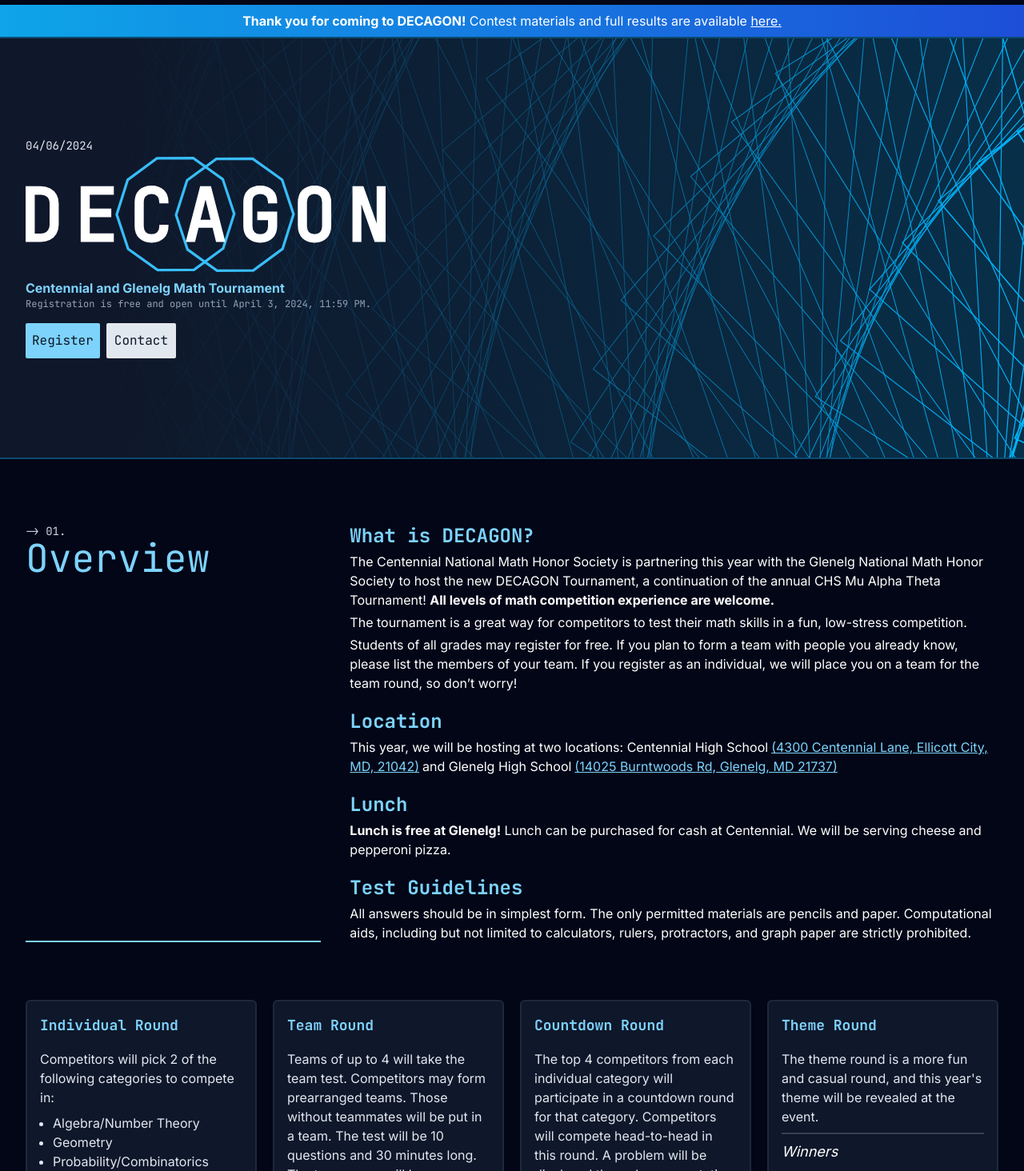
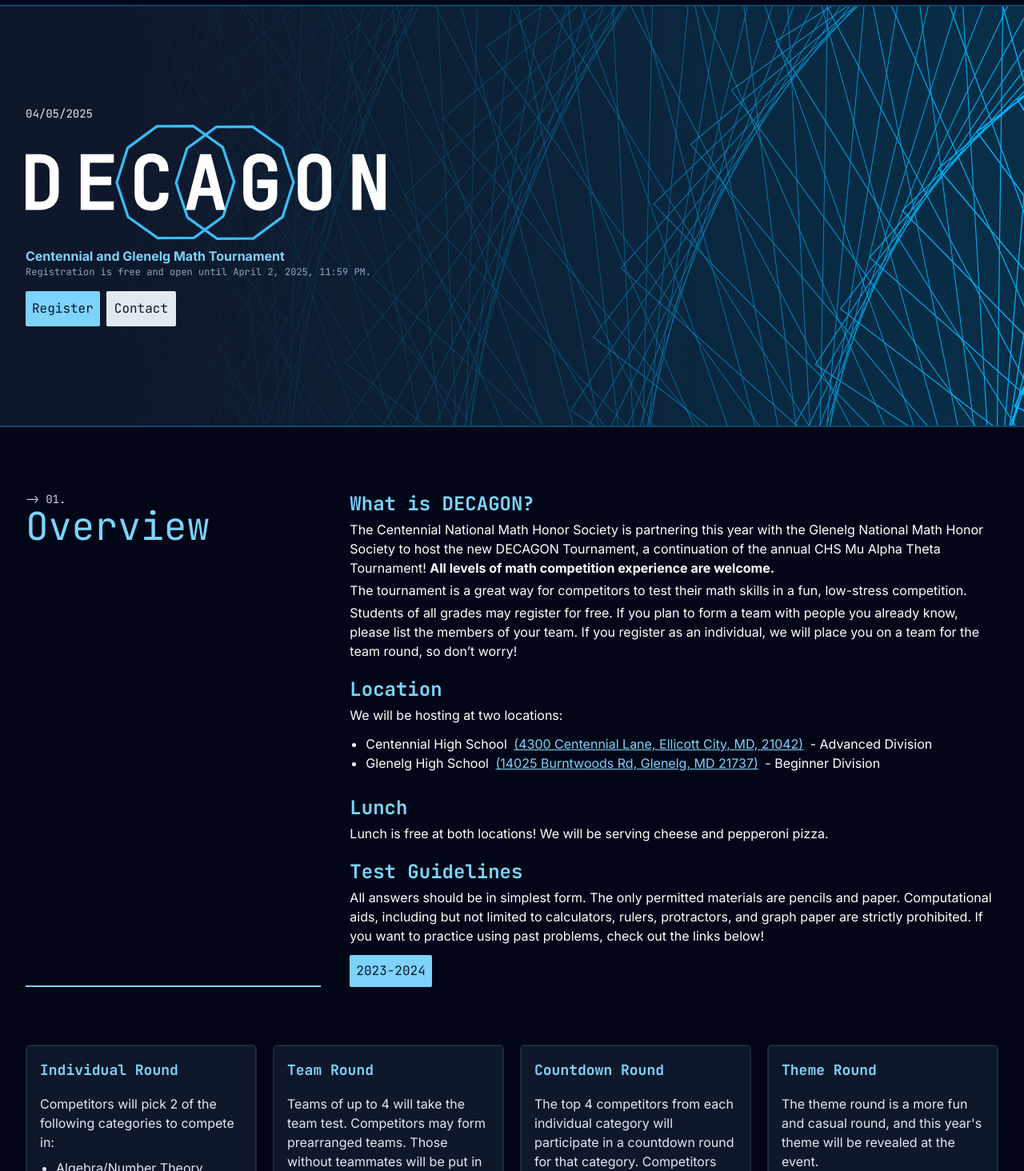
Before and after one commit to DECAGON-Tournament/decagon-site, a Next.js app: page / in a window 1280 px wide. Shown: the part 46-1510 px from the top of the page at 80% size. Built offline with nearby package versions, Linux system fonts and the light colour scheme.

Commit message:
2025 updates

```diff
--- a/src/app/components/about.tsx
+++ b/src/app/components/about.tsx
@@ -20,21 +20,22 @@
                 Students of all grades may register for free. If you plan to form a team with people you already know, please list the members of your team. If you register as an individual, we will place you on a team for the team round, so don’t worry!
             </p>
             <h1 className={`font-mono text-sky-300 font-bold text-2xl mt-4`}>Location</h1>
-            <p>
-                This year, we will be hosting at two locations: Centennial High School
-                <a className="link mx-1 text-sky-50" href="https://maps.app.goo.gl/vRjrU1QYevxyWkRS8" target="_blank" rel="noopener noreferrer">(4300 Centennial Lane, Ellicott City, MD, 21042)</a>
-                and Glenelg High School
-                <a className="link mx-1 text-sky-50" href="https://maps.app.goo.gl/hD43XwYAafoT5kobA" target="_blank" rel="noopener noreferrer">(14025 Burntwoods Rd, Glenelg, MD 21737)</a>
-
-            </p>
+            <p>We will be hosting at two locations:</p>
+            <ul className='ml-5 list-disc my-2'>
+                    <li>Centennial High School <a className="link mx-1 text-sky-50" href="https://maps.app.goo.gl/vRjrU1QYevxyWkRS8" target="_blank" rel="noopener noreferrer">(4300 Centennial Lane, Ellicott City, MD, 21042)</a> - Advanced Division</li>
+                    <li>Glenelg High School <a className="link mx-1 text-sky-50" href="https://maps.app.goo.gl/hD43XwYAafoT5kobA" target="_blank" rel="noopener noreferrer">(14025 Burntwoods Rd, Glenelg, MD 21737)</a> - Beginner Division</li>
+                </ul>
             <h1 className={`font-mono text-sky-300 font-bold text-2xl mt-4`}>Lunch</h1>
             <p>
-                <span className='font-bold'>Lunch is free at Glenelg!</span> Lunch can be purchased for cash at Centennial. We will be serving cheese and pepperoni pizza.
+                Lunch is free at both locations! We will be serving cheese and pepperoni pizza.
             </p>
             <h1 className={`font-mono text-sky-300 font-bold text-2xl mt-4`}>Test Guidelines</h1>
             <p>
-                All answers should be in simplest form. The only permitted materials are pencils and paper. Computational aids, including but not limited to calculators, rulers, protractors, and graph paper are strictly prohibited.
+                All answers should be in simplest form. The only permitted materials are pencils and paper. Computational aids, including but not limited to calculators, rulers, protractors, and graph paper are strictly prohibited. If you want to practice using past problems, check out the links below!
             </p>
+            <div className="flex flex-row mt-2 gap-2">
+                <a className={`font-mono btn-primary`} href="https://drive.google.com/drive/folders/1BlJLLr1IBxH8IXzaZcnZw0ABs-K3rMog?usp=sharing" target="_blank" rel="noopener noreferrer">2023-2024</a>
+            </div>
         </div>
     </div>
 }
--- a/src/app/components/hero.tsx
+++ b/src/app/components/hero.tsx
@@ -50,11 +50,11 @@
         <canvas onResize={handleResize} ref={canvasRef} className="relative top-0 left-0"> </canvas>
         <div className="flex flex-row items-center z-20 absolute top-0 left-0 w-full h-full p-8 bg-opacity-80 bg-slate-900 md:bg-opacity-100 md:bg-transparent md:bg-gradient-to-l md:via-90% md:via-slate-900 md:from-transparent md:to-slate-900">
             <div className="md:w-1/2 w-full">
-                <p className={`font-mono text-slate-200 text-sm mb-1`}>04/06/2024</p>
+                <p className={`font-mono text-slate-200 text-sm mb-1`}>04/05/2025</p>
                 <Image alt="DECAGON Logo" src={"/logo.svg"} width={200} height={100} className="max-h-24 w-auto md:max-h-36 mb-2" />
                 {/* <h1 className={`font-mono text-6xl md:text-8xl font-bold mb-4`}>DECAGON</h1> */}
                 <p className="text-sm md:text-base text-sky-300 font-bold">Centennial and Glenelg Math Tournament</p>
-                <p className={`font-mono text-slate-400 text-xs`}>Registration is free and open until April 3, 2024, 11:59 PM.</p>
+                <p className={`font-mono text-slate-400 text-xs`}>Registration is free and open until April 2, 2025, 11:59 PM.</p>
                 <div className="flex flex-row mt-4 gap-2">
                     <a className={`font-mono btn-primary`} href="https://docs.google.com/forms/d/e/1FAIpQLSeeC-h3OTe2GSN3e6pkJ3feinun5dQy8oQoBhUwVXs5WFh2Rg/viewform?usp=sf_link" target="_blank" rel="noopener noreferrer">Register</a>
                     <a className={`font-mono btn-secondary`} href="mailto:decagontournament@gmail.com" target="_blank" rel="noopener noreferrer">Contact</a>
--- a/src/app/components/rounds.tsx
+++ b/src/app/components/rounds.tsx
@@ -4,14 +4,14 @@
             <h1 className={`font-mono text-lg text-sky-300 mb-4 font-bold`}>Individual Round</h1>
             <div className='text-slate-200'>
                 <p>Competitors will pick 2 of the following categories to compete in:</p>
-                <ul className='ml-4 list-disc my-2'>
+                <ul className='ml-5 list-disc my-2'>
                     <li>Algebra/Number Theory</li>
                     <li>Geometry</li>
                     <li>Probability/Combinatorics</li>
                 </ul>
                 <p>Each test will be 15 questions long. Competitors will have 50 minutes to complete each test.</p>
             </div>
-            <hr className="border border-slate-700 my-2" />
+            {/* <hr className="border border-slate-700 my-2" />
             <div>
                 <h2 className="text-lg italic"> Algebra Winners </h2>
                 <ol className='list-decimal list-inside my-2'>
@@ -35,7 +35,7 @@
                     <li>Donald Zhuang</li>
                     <li>Bowen Ren</li>
                 </ol>
-            </div>
+            </div> */}
         </div>
         <div className='bg-slate-900 p-4 rounded-md border-2 border-slate-800 xl:flex-grow xl:basis-0'>
             <h1 className={`font-mono text-lg text-sky-300 mb-4 font-bold`}>Team Round</h1>
@@ -48,7 +48,7 @@
                     The team score will be calculated by adding twice the team round score to four times the average score on all tests of all members (as some teams have fewer than 4 people).
                 </p>
             </div>
-            <hr className="border border-slate-700 my-2" />
+            {/* <hr className="border border-slate-700 my-2" />
             <div>
                 <h2 className="text-lg italic"> Winners </h2>
                 <ol className='list-decimal list-inside my-2'>
@@ -56,7 +56,7 @@
                     <li>Team 2</li>
                     <li>Team 3</li>
                 </ol>
-            </div>
+            </div> */}
         </div>
         <div className='bg-slate-900 p-4 rounded-md border-2 border-slate-800  xl:flex-grow xl:basis-0'>
             <h1 className={`font-mono text-lg text-sky-300 mb-4 font-bold`}>Countdown Round</h1>
@@ -75,7 +75,7 @@
                     The theme round is a more fun and casual round, and this year&apos;s theme will be revealed at the event.
                 </p>
             </div>
-            <hr className="border border-slate-700 my-2" />
+            {/* <hr className="border border-slate-700 my-2" />
             <div>
                 <h2 className="text-lg italic"> Winners </h2>
                 <ol className='list-decimal list-inside my-2'>
@@ -83,7 +83,7 @@
                     <li>Team 3</li>
                     <li>Team 4</li>
                 </ol>
-            </div>
+            </div> */}
         </div>
     </main>
 }
--- a/src/app/components/schedule.tsx
+++ b/src/app/components/schedule.tsx
@@ -18,6 +18,10 @@
                 </thead>
                 <tbody>
                     <tr>
+                        <td>TBD</td>
+                        <td>TBD</td>
+                    </tr>
+                    {/* <tr>
                         <td>8:10 AM - 8:40 AM</td>
                         <td>Check-in</td>
                     </tr>
@@ -52,7 +56,7 @@
                     <tr>
                         <td>2:20 PM - 2:30 PM</td>
                         <td>Awards</td>
-                    </tr>
+                    </tr> */}
                 </tbody>
             </table>
         </div>
--- a/src/app/components/team.tsx
+++ b/src/app/components/team.tsx
@@ -4,12 +4,13 @@
 
 export default function Team() {
     const centennial = [
-        "Ryan Zou", "Anurag Sodhi", "Caleb Shim", "Tanvi Gupta", "Olivia Roh",
-        "Rajiv Jonnala", "Jaden Li", "Martin Meister", "Albert Cao"
+        "Albert Cao", "Tanvi Gupta", "Martin Meister", "Jaden Li", "Sophie Zhang",
+        "Barry Chen", "Nicholas Cui", "Aryan Sharma", "Joshua Oh", "Ethan Burgoon", "Nathan Lu", "Joe Li"
     ]
 
     const glenelg = [
-        "Iris Xu", "Tristan Tsang"
+        "Samuel Yoon", "Sai Challagundla", "Zenia Haroon", "Riya Gangabathina", "Sanjay Mavalli",
+        "Alex Chen", "Steven Wang", "Jeffrey Wu"
     ]
 
     return <div className='flex flex-col md:flex-row bg-slate-950 p-4 pt-16 md:p-8 gap-9 md:gap-9 items-top md:pt-20'>
--- a/src/app/page.tsx
+++ b/src/app/page.tsx
@@ -10,7 +10,7 @@
 export default function Home() {
   return (
     <main className="flex min-h-screen flex-col bg-black">
-      <span className='text-center bg-gradient-to-r from-sky-500 to-blue-700 p-2'> <strong>Thank you for coming to DECAGON!</strong> Contest materials and full results are available <Link className='underline' target="_blank" href={"https://drive.google.com/drive/folders/1bdOCha5K8GWWbIvgMbl3mgcmIHL0nQJP?usp=drive_link"}>here. </Link> </span>
+      {/* <span className='text-center bg-gradient-to-r from-sky-500 to-blue-700 p-2'> <strong>Thank you for coming to DECAGON!</strong> Contest materials and full results are available <Link className='underline' target="_blank" href={"https://drive.google.com/drive/folders/1bdOCha5K8GWWbIvgMbl3mgcmIHL0nQJP?usp=drive_link"}>here. </Link> </span> */}
       <Hero></Hero>
       <About></About>
       <Rounds></Rounds>
```
